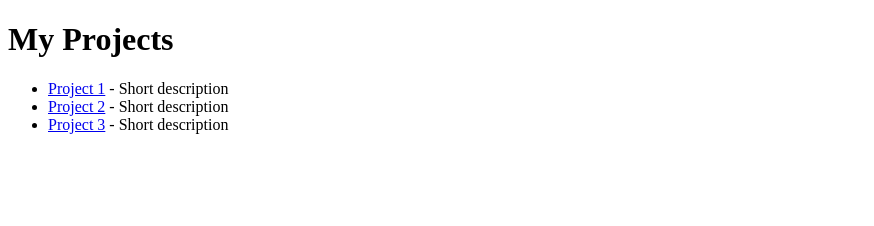
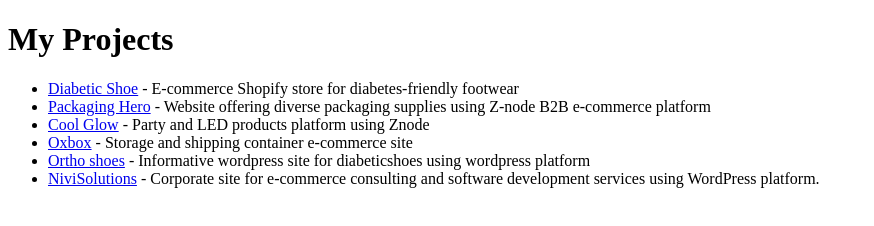
Before and after one commit to AnjaliVijaySirsam/portfolio, a plain HTML site: page index.html in a window 1280 px wide. Shown: the whole page, without its empty margins (0-874 px from the left). Drawn offline with Linux system fonts and the light colour scheme.

Commit message:
Project links added

```diff
--- a/index.html
+++ b/index.html
@@ -8,9 +8,14 @@
 <body>
     <h1>My Projects</h1>
     <ul>
-        <li><a href="https://yourprojectlink1.com">Project 1</a> - Short description</li>
-        <li><a href="https://yourprojectlink2.com">Project 2</a> - Short description</li>
-        <li><a href="https://yourprojectlink3.com">Project 3</a> - Short description</li>
+        <li><a href="https://diabeticshoe.in/">Diabetic Shoe</a> -  E-commerce Shopify store for diabetes-friendly footwear</li>
+         <li><a href="https://www.packaginghero.com/"> Packaging Hero</a> - Website offering diverse packaging supplies using Z-node B2B e-commerce
+ platform</li>
+        <li><a href="https://www.coolglow.com/"> Cool Glow</a> - Party and LED products platform using Znode</li>
+        <li><a href="https://www.oxbox.com/">Oxbox</a> - Storage and shipping container e-commerce site</li>
+        <li><a href="https://orthoshoes.in/">Ortho shoes</a> - Informative wordpress site for diabeticshoes using wordpress platform</li>
+        <li><a href="https://www.nivisolutions.com/">NiviSolutions</a> - Corporate site for e-commerce consulting and software development services using
+ WordPress platform.</li>
     </ul>
 </body>
 </html>
```
